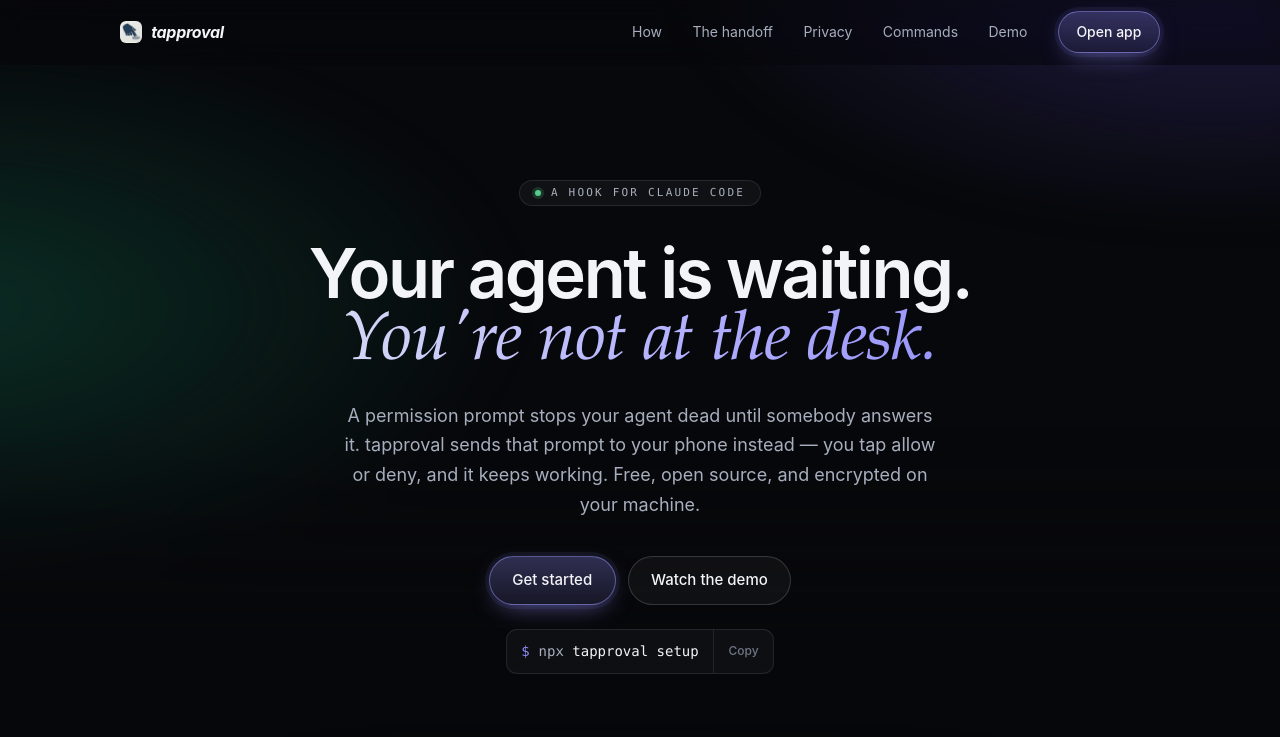
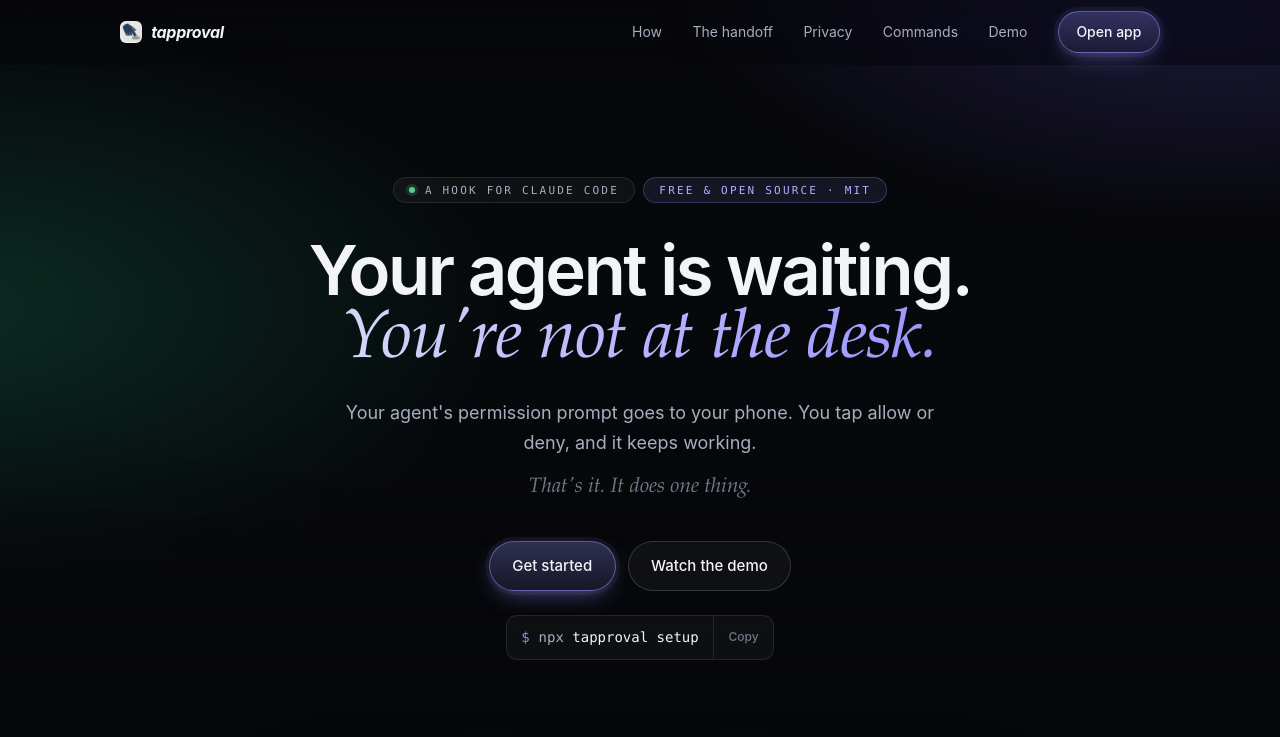
Before and after one commit to dikshantrajput/tapproval, a website: page public/index.html in a window 1280 px wide. Shown: the top 737 px of the page. Drawn offline with Linux system fonts and the light colour scheme.

Commit message:
chore: landing page upd

```diff
--- a/public/index.html
+++ b/public/index.html
@@ -268,7 +268,28 @@
     background: var(--allow);
     box-shadow: 0 0 0 3px rgba(86, 204, 138, .18);
   }
+  .hero .chips {
+    display: flex;
+    flex-wrap: wrap;
+    justify-content: center;
+    gap: .5rem;
+  }
+  .hero .chip.open {
+    color: var(--violet-hi);
+    background: rgba(143, 140, 248, .1);
+    border-color: rgba(143, 140, 248, .28);
+  }
   .hero h1 { margin: 2rem auto 0; max-width: 18ch; }
+
+  /* The dumb-simple restatement, sitting on its own so it reads as an aside
+     rather than another clause of the pitch. */
+  .onething {
+    margin-top: .85rem;
+    font-family: var(--serif);
+    font-style: italic;
+    font-size: clamp(1.05rem, 2vw, 1.3rem);
+    color: var(--fg-dim);
+  }
   .hero .lede { margin-inline: auto; text-align: center; }
 
   .actions {
@@ -680,7 +701,10 @@
 
 <header class="hero">
   <div class="wrap">
-    <span class="chip"><i></i>A hook for Claude Code</span>
+    <div class="chips">
+      <span class="chip"><i></i>A hook for Claude Code</span>
+      <span class="chip open">Free &amp; open source · MIT</span>
+    </div>
 
     <h1 class="display">
       Your agent is waiting.
@@ -688,10 +712,11 @@
     </h1>
 
     <p class="lede">
-      A permission prompt stops your agent dead until somebody answers it.
-      tapproval sends that prompt to your phone instead — you tap allow or deny,
-      and it keeps working. Free, open source, and encrypted on your machine.
+      Your agent's permission prompt goes to your phone. You tap allow or deny,
+      and it keeps working.
     </p>
+
+    <p class="onething">That's it. It does one thing.</p>
 
     <div class="actions">
       <a class="pill" href="https://github.com/dikshantrajput/tapproval#readme" target="_blank" rel="noopener">Get started</a>
```
